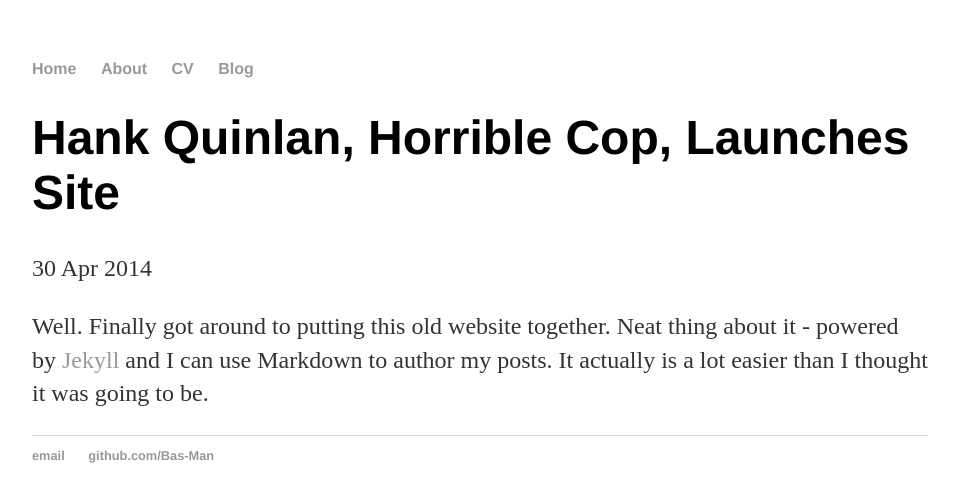
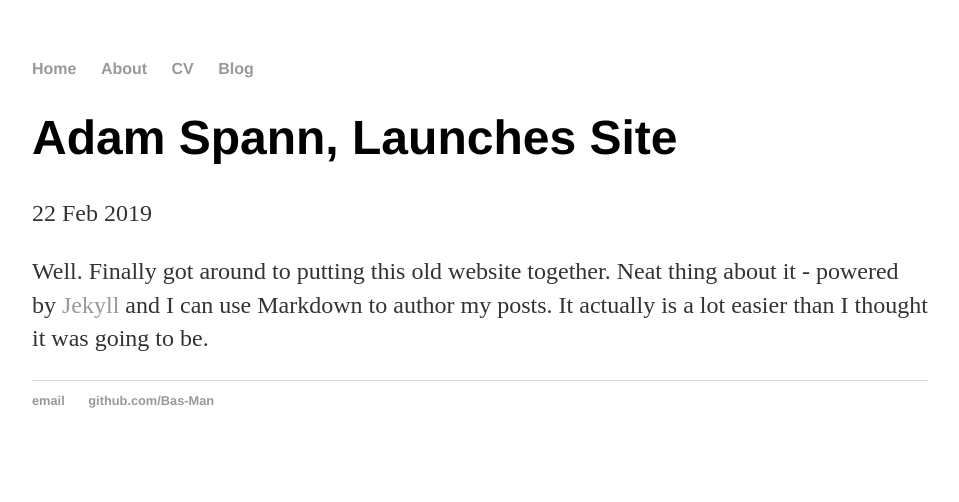
Before and after one commit to Bas-Man/bas-man.github.io, a Jekyll site: the page built from _posts/2019-02-22-Adam-Spann-site-launched.md, in a window 1280 px wide. Shown: the top 502 px of the page, without its empty margins (160-1119 px from the left). Built offline with Jekyll 4.4.1, drawn with Linux system fonts in a browser that asks for light colours.

Commit message:
Update 2019-02-22-Adam-Spann-site-launched.md

```diff
--- a/_posts/2019-02-22-Adam-Spann-site-launched.md
+++ b/_posts/2019-02-22-Adam-Spann-site-launched.md
@@ -1,7 +1,7 @@
 ---
 layout: post
-title: "Hank Quinlan, Horrible Cop, Launches Site"
-date: 2014-04-30
+title: "Adam Spann, Launches Site"
+date: 2019-02-22
 ---
 
 Well. Finally got around to putting this old website together. Neat thing about it - powered by [Jekyll](http://jekyllrb.com) and I can use Markdown to author my posts. It actually is a lot easier than I thought it was going to be.
```
